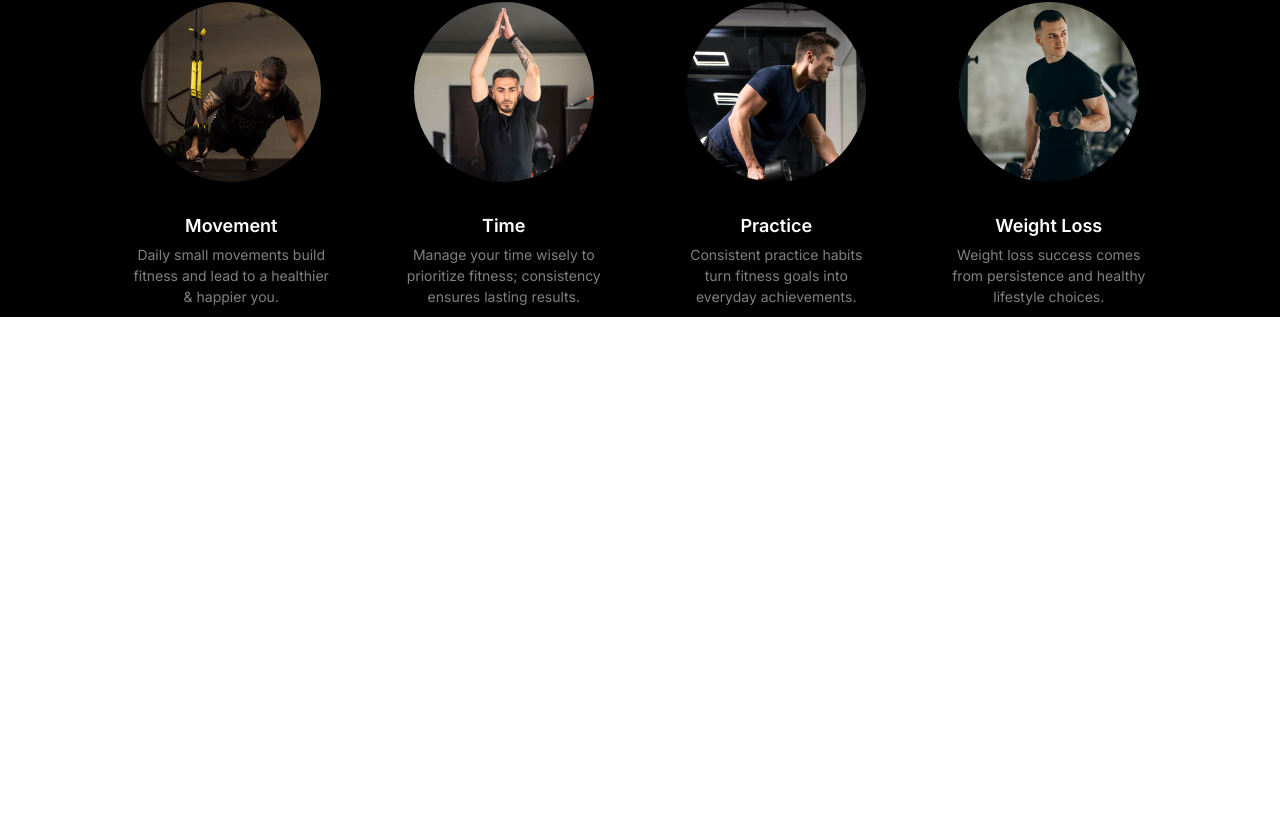
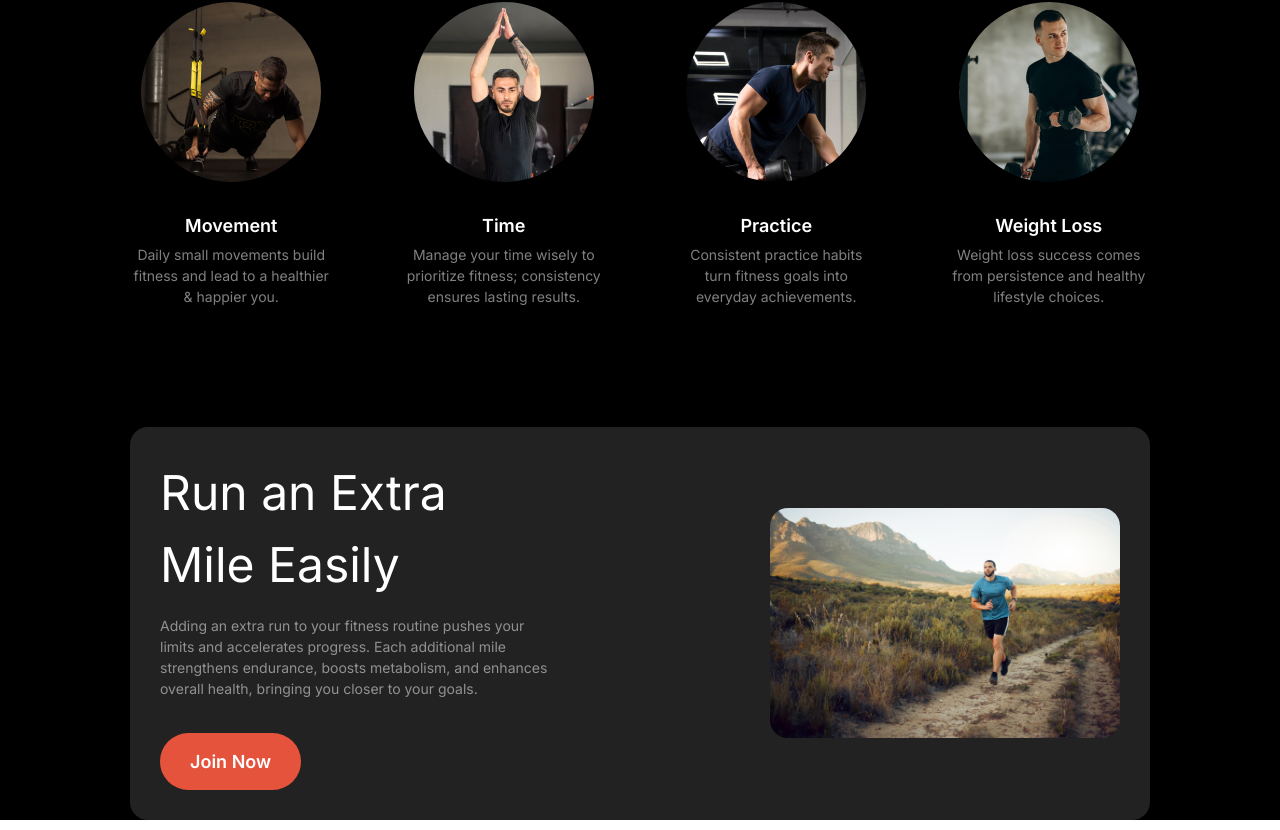
Before and after one commit to mrirakib04/landing-page-3, a React (Vite) app: page / in a window 1280 px wide. Shown: the part 1010-1840 px from the top of the page. Before the commit the page ends 1327 px from the top, so only its background shows below. Built offline with nearby package versions, Linux system fonts and the light colour scheme; a web font is replaced by a local one.

Commit message:
run section added

```diff
--- a/src/App.css
+++ b/src/App.css
@@ -197,3 +197,28 @@ header ul li a:hover {
   color: rgba(255, 255, 255, 0.5);
   margin-top: 5px;
 }
+
+/* run section */
+.run {
+  display: flex;
+  justify-content: space-between;
+  align-items: center;
+  background-color: #222222;
+  border-radius: 18px;
+  padding: 30px;
+  margin: 10px;
+}
+.run-content {
+  max-width: 400px;
+}
+.run-content p {
+  margin-top: 14px;
+  margin-bottom: 34px;
+}
+.run-image {
+  max-width: 350px;
+}
+.run-image img {
+  width: 100%;
+  border-radius: 18px;
+}
--- a/src/App.jsx
+++ b/src/App.jsx
@@ -4,6 +4,7 @@ import hIMG1 from "./assets/images/image1.png";
 import hIMG2 from "./assets/images/image2.png";
 import hIMG3 from "./assets/images/image3.png";
 import hIMG4 from "./assets/images/image4.png";
+import runIMG from "./assets/images/run.jpg";
 
 function App() {
   return (
@@ -126,6 +127,29 @@ function App() {
             </div>
           </div>
         </section>
+        {/* run section  */}
+        <section>
+          <div className="run">
+            <div className="run-content">
+              <h2 className="section-title">
+                Run an Extra <br />
+                Mile Easily
+              </h2>
+              <p className="section-info">
+                Adding an extra run to your fitness routine pushes your limits
+                and accelerates progress. Each additional mile strengthens
+                endurance, boosts metabolism, and enhances overall health,
+                bringing you closer to your goals.
+              </p>
+              <button className="btn-primary hover:bg-[#e6533c]/60! transition">
+                Join Now
+              </button>
+            </div>
+            <div className="run-image">
+              <img src={runIMG} alt="" />
+            </div>
+          </div>
+        </section>
       </main>
     </div>
   );
```
